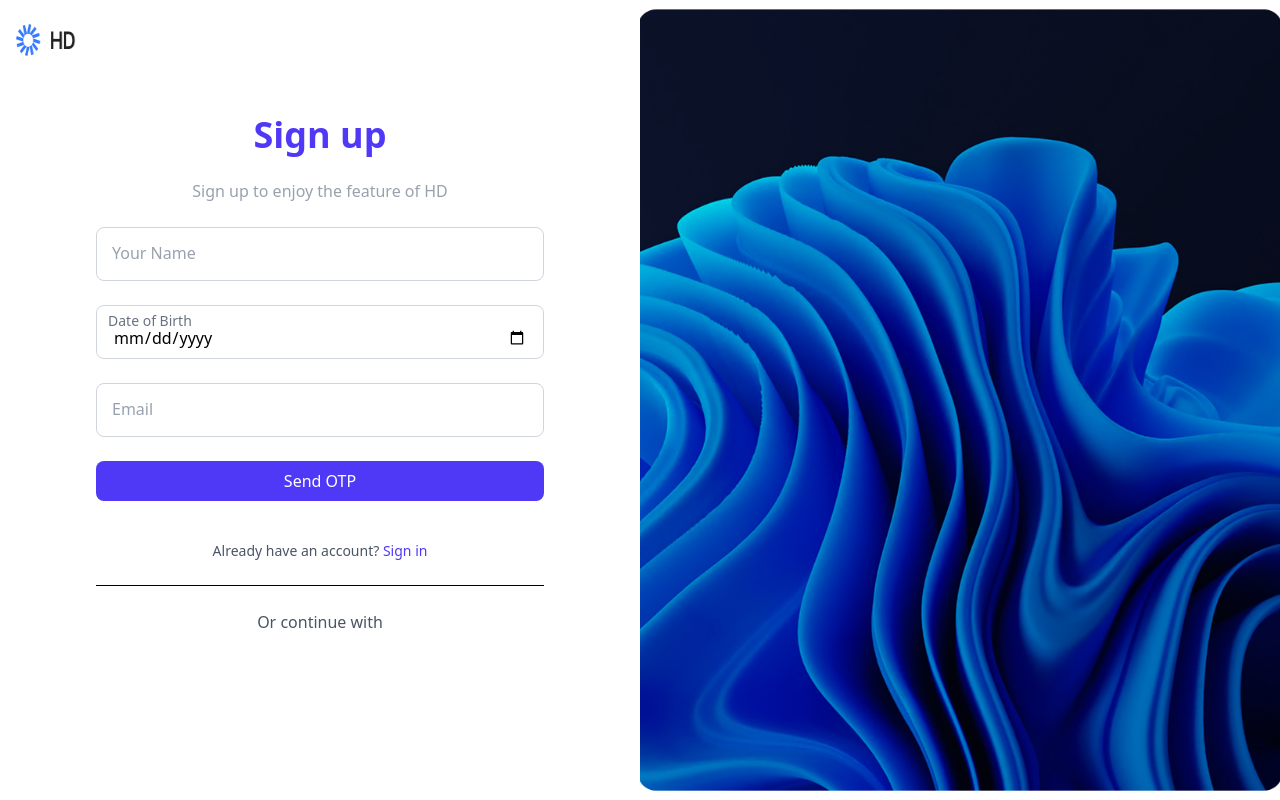
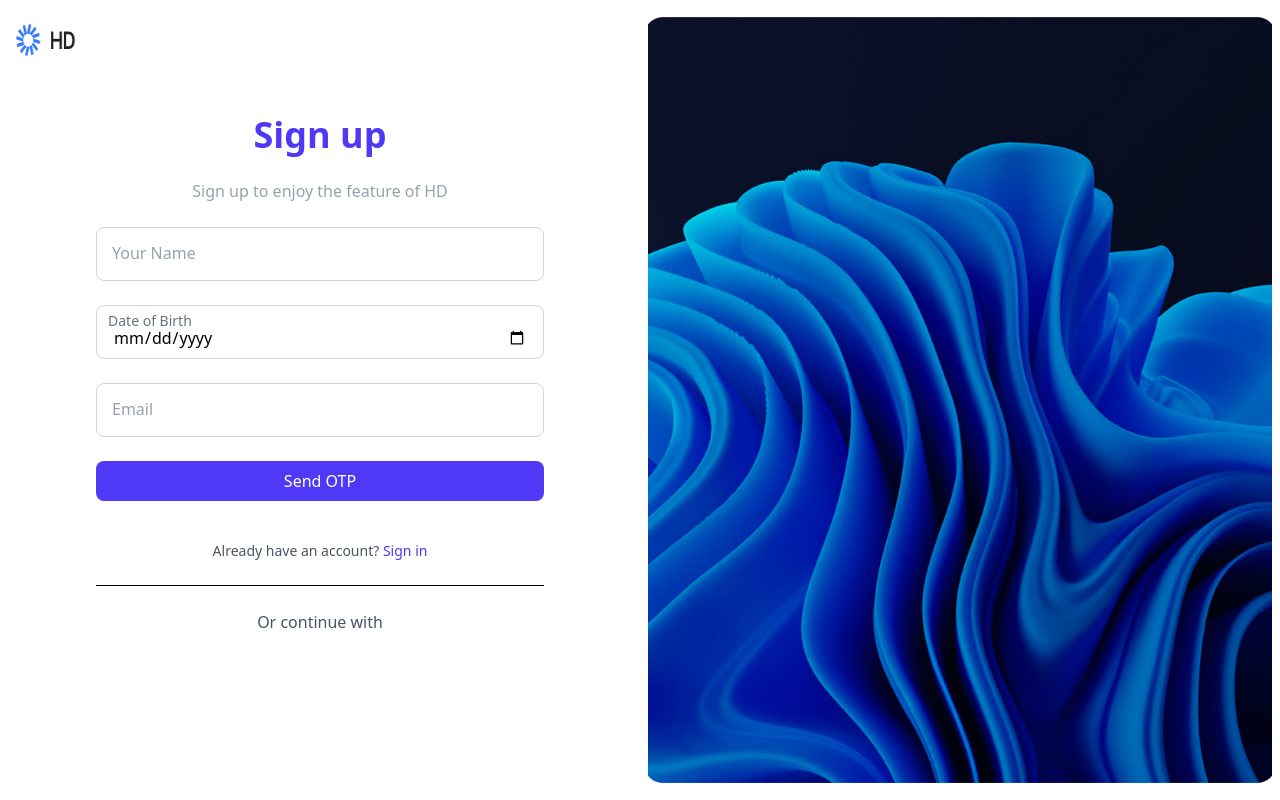
Before and after one commit to DEVESH1709/Notes_App, a React (Vite) app in the folder notes/: page / in a window 1280 px wide. Built offline with nearby package versions, Linux system fonts and the light colour scheme; no server answers.

Commit message:
style: update placeholder in SignupForm and add padding to image in AuthPage

```diff
--- a/notes/src/components/SignupForm.tsx
+++ b/notes/src/components/SignupForm.tsx
@@ -48,7 +48,7 @@
           value={dob}
           onChange={(e) => setDob(e.target.value)}
           className="peer w-full px-4 pt-5 pb-2 border border-gray-300 rounded-lg focus:ring-2 focus:ring-indigo-500 focus:outline-none"
-          placeholder=" "
+          placeholder=""
         />
         <label
           htmlFor="dob"
--- a/notes/src/pages/AuthPage.tsx
+++ b/notes/src/pages/AuthPage.tsx
@@ -247,7 +247,7 @@
       <img
         src={image}
         alt="Wallpaper"
-        className="w-full h-full object-cover"
+        className="w-full h-full p-2 rounded-lg object-cover"
       />
     </div>
   </div>
```
